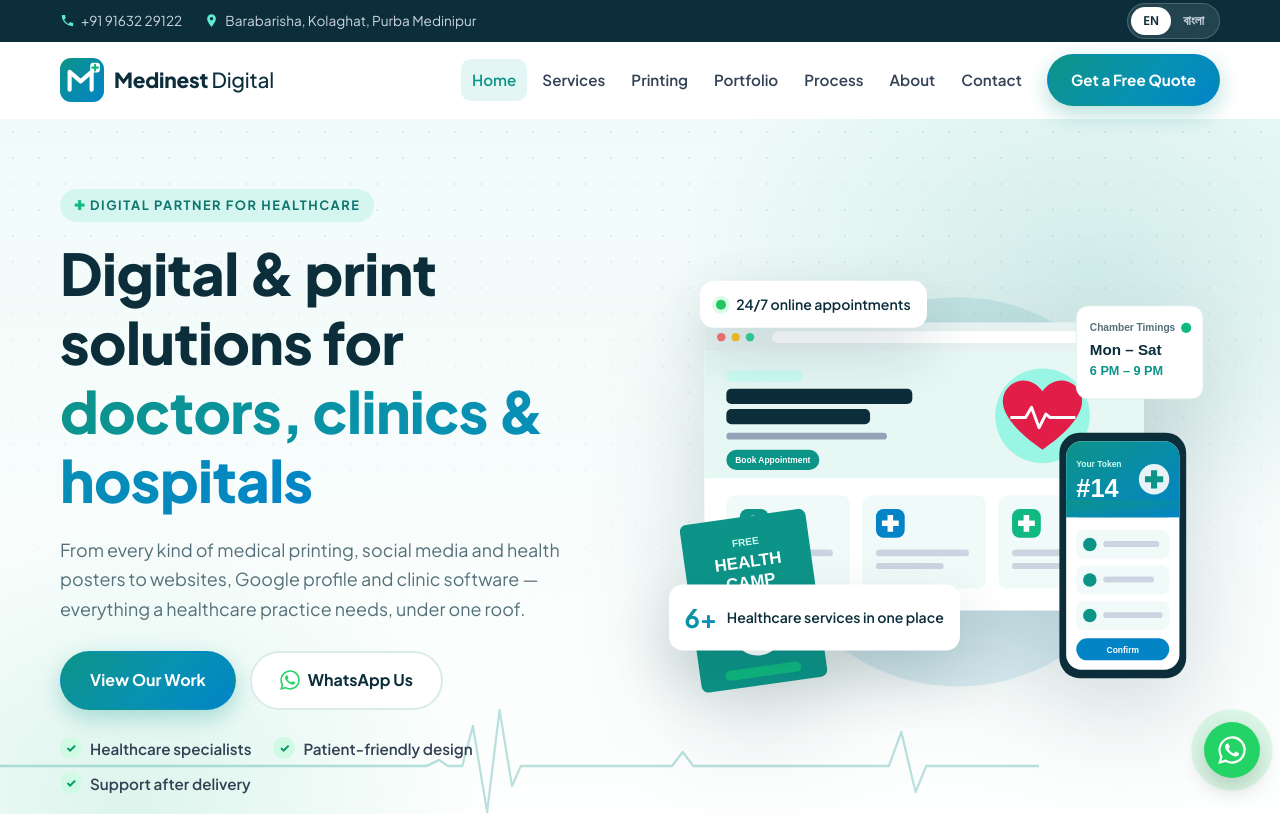
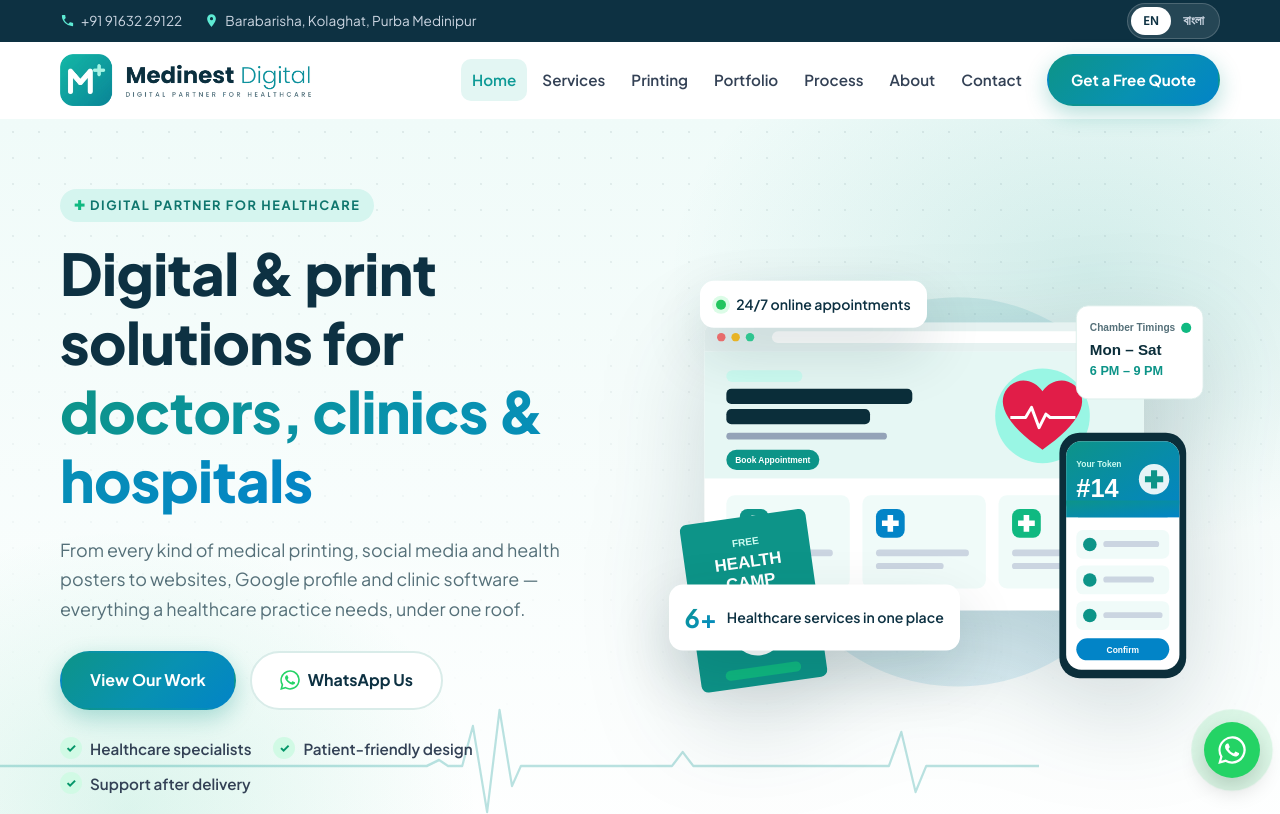
Before and after one commit to monojgh/doctorbangla24-demo, a plain HTML site: page medinest-digital/index.html in a window 1280 px wide. Shown: the top 814 px of the page. Drawn offline with Linux system fonts and the light colour scheme.

Commit message:
Use official Medinest Digital logos: header, footer, favicon, apple icon and OG image
Co-Authored-By: Claude Opus 5.5 <noreply@anthropic.com>
Claude-Session: https://claude.ai/code/session_01NmwAmtgg5wxPimM57nZhem

```diff
--- a/medinest-digital/css/style.css
+++ b/medinest-digital/css/style.css
@@ -3,10 +3,10 @@
    Brand colours: change them here and the whole site updates
    ========================================================== */
 :root {
-  --navy: #0b2e3a;
+  --navy: #0d3142;
   --navy-2: #0f3d4c;
   --blue: #0284c7;
-  --teal: #0d9488;
+  --teal: #0e9a96;
   --accent: #10b981;
   --grad: linear-gradient(135deg, #0d9488 0%, #0891b2 55%, #0284c7 100%);
   --text: #1e293b;
@@ -68,6 +68,9 @@ html[lang="bn"] .eyebrow { letter-spacing: .02em; font-size: .9rem; }
 .logo-text { font-size: 1.3rem; color: var(--navy); font-weight: 500; letter-spacing: -.01em; font-family: "Plus Jakarta Sans", sans-serif; }
 .logo-text strong { font-weight: 800; }
 .logo-light .logo-text { color: #fff; }
+.logo-img { height: 52px; width: auto; }
+.footer .logo-img { height: 52px; }
+.form-badge { width: 56px; height: 56px; margin-bottom: -4px; }
 .nav { display: flex; align-items: center; gap: 4px; }
 .nav a:not(.btn) { padding: 8px 11px; font-weight: 600; font-size: .95rem; color: #334155; border-radius: 10px; transition: .2s; }
 .nav a:not(.btn):hover, .nav a.active { color: var(--teal); background: #e3f6f3; }
@@ -303,7 +306,7 @@ a.info-card:hover { border-color: var(--teal); box-shadow: var(--shadow); }
   .print-item { flex-direction: column; text-align: center; padding: 14px 10px; font-size: .88rem; }
   .contact-form { padding: 24px 18px; }
   .logo-text { font-size: 1.12rem; }
-  .logo img { width: 38px; height: 38px; }
+  .logo-img { height: 38px; }
   .fc-1 { left: 0; }
   .fc-2 { display: none; }
   .hero-actions .btn { flex: 1 1 100%; }
--- a/medinest-digital/index.html
+++ b/medinest-digital/index.html
@@ -10,8 +10,10 @@
   <meta property="og:title" content="Medinest Digital — Digital Partner for Healthcare">
   <meta property="og:description" content="Websites, clinic software, medical design, social media, Google profile & printing for doctors, clinics and hospitals.">
   <meta property="og:type" content="website">
-  <meta property="og:image" content="images/og-cover.svg">
-  <link rel="icon" type="image/svg+xml" href="images/favicon.svg">
+  <meta property="og:image" content="images/og-cover.png">
+  <link rel="icon" type="image/png" sizes="48x48" href="images/favicon.png">
+  <link rel="icon" href="images/favicon.ico" sizes="32x32">
+  <link rel="apple-touch-icon" href="images/apple-touch-icon.png">
   <link rel="preconnect" href="https://fonts.googleapis.com">
   <link rel="preconnect" href="https://fonts.gstatic.com" crossorigin>
   <link href="https://fonts.googleapis.com/css2?family=Plus+Jakarta+Sans:wght@400;500;600;700;800&family=Hind+Siliguri:wght@400;500;600;700&display=swap" rel="stylesheet">
@@ -36,8 +38,7 @@
 <header class="header" id="header">
   <div class="container header-inner">
     <a href="#home" class="logo" aria-label="Medinest Digital home">
-      <img src="images/logo.svg" alt="Medinest Digital logo" width="44" height="44">
-      <span class="logo-text"><strong>Medinest</strong> Digital</span>
+      <img src="images/logo.webp" alt="Medinest Digital — Digital Partner for Healthcare" width="232" height="48" class="logo-img">
     </a>
     <nav class="nav" id="nav">
       <a href="#home" data-bn="হোম">Home</a>
@@ -335,6 +336,7 @@
         </div>
       </div>
       <form class="contact-form reveal" id="contactForm" novalidate>
+        <img src="images/logo-round.png" alt="" width="56" height="56" class="form-badge">
         <h3 data-bn="ফ্রি কোটেশনের জন্য লিখুন">Request a free quote</h3>
         <div class="form-row">
           <label><span data-bn="আপনার নাম *">Your Name *</span><input type="text" name="name" required data-bn-ph="যেমন: ডা. রাহুল দাস" placeholder="e.g. Dr. Rahul Das"></label>
@@ -366,7 +368,7 @@
 <footer class="footer">
   <div class="container footer-grid">
     <div>
-      <a href="#home" class="logo logo-light"><img src="images/logo.svg" alt="" width="40" height="40"><span class="logo-text"><strong>Medinest</strong> Digital</span></a>
+      <a href="#home" class="logo logo-light"><img src="images/logo-white.webp" alt="Medinest Digital" width="250" height="52" class="logo-img"></a>
       <p data-bn="স্বাস্থ্যসেবার জন্য ডিজিটাল ও প্রিন্ট সার্ভিস — ডাক্তার, ক্লিনিক ও হাসপাতালের ওয়েবসাইট, সফটওয়্যার, ডিজাইন, সোশ্যাল মিডিয়া পেজ, গুগল প্রোফাইল ও প্রিন্টিং।">Digital &amp; print services for healthcare — websites, software, design, social media pages, Google profile &amp; printing for doctors, clinics and hospitals.</p>
       <!-- Put your real social links in href="" -->
       <div class="socials">
```
Also changed, not shown: medinest-digital/README.md, medinest-digital/images/apple-touch-icon.png (added), medinest-digital/images/favicon.ico (added), medinest-digital/images/favicon.png (added), medinest-digital/images/favicon.svg (deleted), medinest-digital/images/logo-icon.png (added), medinest-digital/images/logo-round.png (added), medinest-digital/images/logo-stacked.webp (added), medinest-digital/images/logo-white.webp (added), medinest-digital/images/logo.svg (deleted), medinest-digital/images/logo.webp (added), medinest-digital/images/og-cover.png (added), medinest-digital/images/og-cover.svg (deleted), 4 other files.
